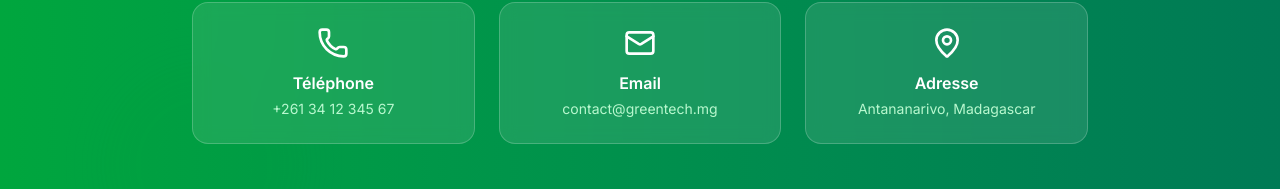
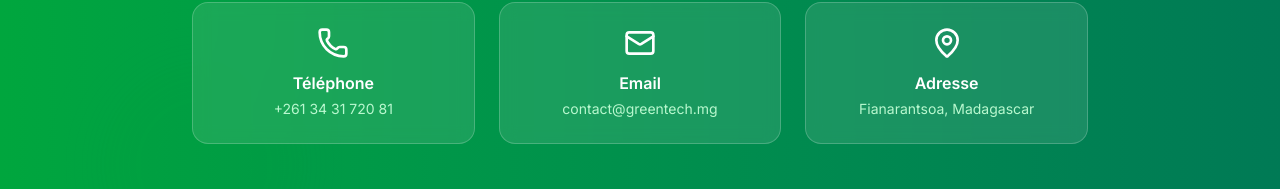
Before and after one commit to DarkZangetsu/Marketplace-GreenTech, a Next.js app in the folder marketplace-greentech/: page /contact in a window 1280 px wide. Shown: the part 495-684 px from the top of the page. Built offline with nearby package versions, Linux system fonts and the light colour scheme; what apollo-upload-client would draw is missing.

Commit message:
update info

```diff
--- a/marketplace-greentech/app/components/contact/HeroContact.js
+++ b/marketplace-greentech/app/components/contact/HeroContact.js
@@ -37,7 +37,7 @@
               <div className="bg-white/10 backdrop-blur-sm rounded-xl lg:rounded-2xl p-4 lg:p-6 border border-white/20">
                 <Phone className="w-6 h-6 lg:w-8 lg:h-8 text-white mx-auto mb-2 lg:mb-3" />
                 <div className="text-sm lg:text-base font-semibold text-white mb-1">Téléphone</div>
-                <div className="text-xs lg:text-sm text-green-200">+261 34 12 345 67</div>
+                <div className="text-xs lg:text-sm text-green-200">+261 34 31 720 81</div>
               </div>
 
               <div className="bg-white/10 backdrop-blur-sm rounded-xl lg:rounded-2xl p-4 lg:p-6 border border-white/20">
@@ -49,7 +49,7 @@
               <div className="bg-white/10 backdrop-blur-sm rounded-xl lg:rounded-2xl p-4 lg:p-6 border border-white/20">
                 <MapPin className="w-6 h-6 lg:w-8 lg:h-8 text-white mx-auto mb-2 lg:mb-3" />
                 <div className="text-sm lg:text-base font-semibold text-white mb-1">Adresse</div>
-                <div className="text-xs lg:text-sm text-green-200">Antananarivo, Madagascar</div>
+                <div className="text-xs lg:text-sm text-green-200">Fianarantsoa, Madagascar</div>
               </div>
             </div>
 
```
Also changed, not shown: marketplace-greentech/scripts/test-websocket.js (+9 -9 lines), 2 other files (tests, documents, lock files or other folders).
